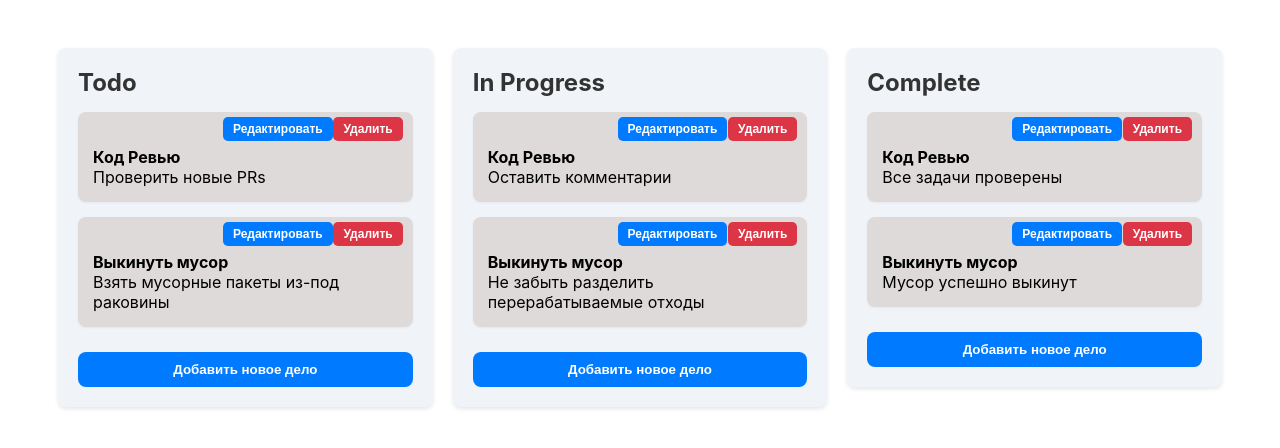
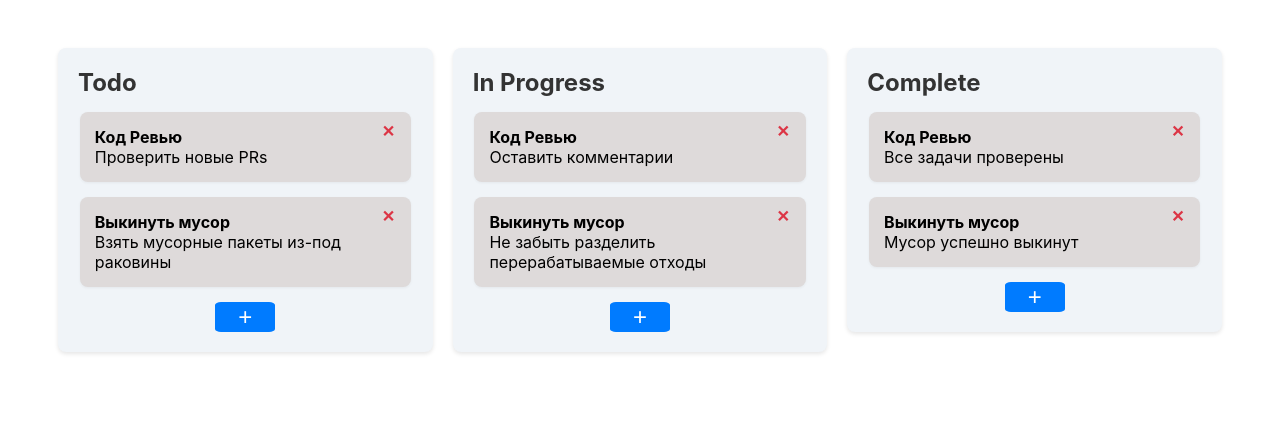
Before and after one commit to tank130701/course-work-frontend, a React (Create React App) app: page / in a window 1280 px wide. Shown: the top 448 px of the page. Built offline with nearby package versions, Linux system fonts and the light colour scheme.

Commit message:
fixed board

```diff
--- a/src/App.css
+++ b/src/App.css
@@ -3,7 +3,7 @@
   justify-content: space-around;
   align-items: start;
   padding: 20px;
-  height: 100vh;
+  height: 200vh;
   overflow: hidden;
   font-family: -apple-system, BlinkMacSystemFont, "Segoe UI", Roboto, Oxygen, Ubuntu, Cantarell, "Fira Sans", "Droid Sans", "Helvetica Neue", sans-serif;
 
@@ -13,7 +13,7 @@
   display: flex;
   flex-direction: column;
   width: 100%;
-  width: 400px; /* Определяем максимальную ширину для унификации размеров колонок */
+  width: 400px;
   padding: 20px;
   margin: 0 10px;
   background-color: #f0f4f8;
@@ -31,9 +31,10 @@
 
 .item {
   position: relative;
+  width: 90%;
   background-color: #DEDADA;
   padding: 15px;
-  padding-top: 35px;
+  padding-top: 15px;
   margin-bottom: 15px;
   border-radius: 8px;
   box-shadow: 0 1px 3px rgba(0, 0, 0, 0.05);
@@ -41,20 +42,79 @@
   overflow: hidden;
 }
 
-.item-edit-form.input,
-.item-edit-form.textarea {
+.item-description {
+  min-height: 20px;
+  position: relative;
+}
+
+
+
+.edit-item-button:hover,
+.delete-item-button:hover,
+.add-item-button:hover {
+  opacity: 0.9;
+}
+
+.item:hover {
+  background-color: #f2f2f2;
+}
+
+
+.item-edit-form.input:hover,
+.item-edit-form.textarea:hover {
+  background-color: #f7f7f7;
+}
+
+
+
+.item-edit-form.input{
   width: 90%;
-  padding: 8px;
-  margin-bottom: 8px;
-  border: 1px solid #007bff;
-  border-radius: 8px;
-  background-color: #fff;
+  background-color: #DEDADA;
   resize: none;
+  font-size: 16px;
+  border: 0px solid transparent;
+  box-sizing: border-box;
   font-family: -apple-system, BlinkMacSystemFont, "Segoe UI", Roboto, Oxygen, Ubuntu, Cantarell, "Fira Sans", "Droid Sans", "Helvetica Neue", sans-serif;
 
 }
 
-.edit-item-button,
+.item-edit-form.input {
+  font-weight: 650;
+}
+
+.item-edit-form.textarea {
+  width: 100%;
+  font-size: 16px;
+  font-family: -apple-system, BlinkMacSystemFont, "Segoe UI", Roboto, Oxygen, Ubuntu, Cantarell, "Fira Sans", "Droid Sans", "Helvetica Neue", sans-serif;
+  min-height: 20px;
+  line-height: 1;
+  padding: 5px;
+  overflow-y: hidden;
+  background-color: #DEDADA;
+  border: none;
+  outline: none;
+  resize: none;
+  box-sizing: border-box;
+  vertical-align: top;
+}
+
+
+.item:hover, .delete-item-button:hover {
+  background-color: #e0e0e0;
+}
+
+.item-edit-form.input:hover,
+.item-edit-form.textarea:hover {
+  background-color: #ebebeb;
+}
+
+.item-edit-form.input:focus,
+.item-edit-form.textarea:focus {
+  outline: none;
+  background-color: #DEDADA;
+}
+
+
 .delete-item-button {
   position: absolute;
   top: 5px;
@@ -68,21 +128,33 @@
   font-weight: bold;
 }
 
-.edit-item-button {
-  right: 80px; /* Оставляем пространство для кнопки удаления */
-  background-color: #007bff; /* Синий цвет */
+
+
+.delete-item-button {
+  right: 1px;
+  background-color: transparent;
+  color: #dc3545;
+  font-weight: bold;
 }
 
-.delete-item-button {
-  right: 10px; /* Ближе к краю элемента */
-  background-color: #dc3545; /* Красный цвет */
-}
 
-.edit-item-button:hover,
 .delete-item-button:hover {
   opacity: 0.8;
 }
 
+.delete-item-button:before {
+  content: "\2715";
+  display: inline-block;
+  margin-right: 5px;
+  font-size: 16px;
+}
+
+
+.add-item-button:before {
+  content: "\002B";
+  display: inline-block;
+
+}
 
 .item.draggable {
   cursor: grab;
@@ -94,33 +166,33 @@
 
 
 .add-item-button {
-  width: 100%;
-  padding: 10px;
-  margin-top: 10px;
+  content: "\002B Add New";
+  display: flex;
+  justify-content: center;
+  align-items: center;
+  width: 60px;
+  height: 30px;
   background-color: #007bff;
   color: white;
+  border-radius: 10%;
   border: none;
-  border-radius: 8px;
   cursor: pointer;
-  font-weight: bold;
+  font-size: 24px;
+}
+
+.board__content {
+  display: flex;
+  flex-direction: column;
+  align-items: center;
+  width: 100%;
 }
 
 
-.item-edit-form.button{
-  padding: 5px 10px;
-  background-color: #007bff;
-  color: white;
-  border: none;
-  border-radius: 8px;
-  cursor: pointer;
-  font-weight: bold;
-
-}
 
 
 .item-edit-form.input::placeholder,
 .item-edit-form.textarea::placeholder {
-  color: rgba(0, 0, 0, 0.5);
+  color: #999999;
   font-family: -apple-system, BlinkMacSystemFont, "Segoe UI", Roboto, Oxygen, Ubuntu, Cantarell, "Fira Sans", "Droid Sans", "Helvetica Neue", sans-serif;
 
 
@@ -128,7 +200,7 @@
 
 .item-edit-form.input:focus::placeholder,
 .item-edit-form.textarea:focus::placeholder {
-  color: transparent; /* Делаем текст прозрачным при фокусе */
+  color: #777777;
   font-family: -apple-system, BlinkMacSystemFont, "Segoe UI", Roboto, Oxygen, Ubuntu, Cantarell, "Fira Sans", "Droid Sans", "Helvetica Neue", sans-serif;
   font-size: 10px;
 }
--- a/src/components/Board.jsx
+++ b/src/components/Board.jsx
@@ -7,24 +7,24 @@ function Board() {
           id: 1,
           title: "Todo",
           items: [
-            { id: 1, title: 'Код Ревью', description: 'Проверить новые PRs' },
-            { id: 2, title: 'Выкинуть мусор', description: 'Взять мусорные пакеты из-под раковины' }
+            { id: 1, title: 'Код Ревью', description: 'Проверить новые PRs', isEditing: false},
+            { id: 2, title: 'Выкинуть мусор', description: 'Взять мусорные пакеты из-под раковины', isEditingTitle: false, isEditingDescription: false }
           ]
         },
         {
           id: 2,
           title: "In Progress",
           items: [
-            { id: 3, title: 'Код Ревью', description: 'Оставить комментарии' },
-            { id: 4, title: 'Выкинуть мусор', description: 'Не забыть разделить перерабатываемые отходы' }
+            { id: 3, title: 'Код Ревью', description: 'Оставить комментарии', isEditing: false },
+            { id: 4, title: 'Выкинуть мусор', description: 'Не забыть разделить перерабатываемые отходы', isEditingTitle: false, isEditingDescription: false }
           ]
         },
         {
           id: 3,
           title: "Complete",
           items: [
-            { id: 5, title: 'Код Ревью', description: 'Все задачи проверены' },
-            { id: 6, title: 'Выкинуть мусор', description: 'Мусор успешно выкинут' }
+            { id: 5, title: 'Код Ревью', description: 'Все задачи проверены', isEditingTitle: false, isEditingDescription: false },
+            { id: 6, title: 'Выкинуть мусор', description: 'Мусор успешно выкинут' , isEditingTitle: false, isEditingDescription: false }
           ]
         }
       ]);
@@ -42,13 +42,98 @@ function Board() {
 
 
 
+      const handleEditTitle = (boardId, itemId) => {
+        updateItemState(boardId, itemId, { isEditingTitle: true });
+      };
+
+      const handleFocus = (e) => {
+        const value = e.target.value;
+        e.target.style.height = 'auto';
+        e.target.style.height = `${e.target.scrollHeight}px`;
+        e.target.value = '';
+        e.target.value = value;
+      };
+
+      const handleEditDescription = (boardId, itemId) => {
+        updateItemState(boardId, itemId, { isEditingDescription: true });
+      };
+
+      const handleSaveItem = (boardId, itemId, title, description, field) => {
+        const updates = field === 'title'
+          ? { title, isEditingTitle: false }
+          : { description, isEditingDescription: false };
+
+        updateItemState(boardId, itemId, updates);
+      };
+
+
+
+      const handleInputChange = (e, boardId, itemId, field) => {
+        let newValue = e.target.value;
+
+        if (newValue.endsWith("\n")) {
+          newValue = newValue.slice(0, -1);
+        }
+
+        const fieldName = field === 'title' ? 'title' : 'description';
+        updateItemState(boardId, itemId, { [fieldName]: newValue });
+
+        e.target.style.height = 'auto';
+        e.target.style.height = `${e.target.scrollHeight}px`;
+      };
+
+      const handleBlurSaveTitle = (boardId, itemId) => {
+        const item = boards.find(board => board.id === boardId)?.items.find(item => item.id === itemId);
+        if (item) {
+          handleSaveItem(boardId, itemId, item.title, item.description, 'title');
+        }
+      };
+
+      const handleBlurSaveDescription = (boardId, itemId) => {
+        const item = boards.find(board => board.id === boardId)?.items.find(item => item.id === itemId);
+        if (item) {
+          handleSaveItem(boardId, itemId, item.title, item.description, 'description');
+        }
+      };
 
 
 
 
-    const renderEditButton = (boardId, itemId) => (
-      <button onClick={() => startEditItem(boardId, itemId)} className="edit-item-button">✏️</button>
-    );
+
+
+    const handleAddNewItem = (boardId) => {
+        const newCard = { id: Date.now(), title: 'Название задачи', description: 'Описание задачи', isEditing: true };
+        const updatedBoards = boards.map(board => board.id === boardId ? { ...board, items: [...board.items, newCard] } : board);
+        setBoards(updatedBoards);
+    };
+
+
+
+
+    const updateItemState = (boardId, itemId, updates) => {
+        const updatedBoards = boards.map(board =>
+            board.id === boardId ? {
+                ...board,
+                items: board.items.map(item =>
+                    item.id === itemId ? { ...item, ...updates } : item
+                )
+            } : board
+        );
+        setBoards(updatedBoards);
+    };
+
+
+
+    const handleInput = (e) => {
+      const textarea = e.target;
+      textarea.style.height = 'auto';
+      textarea.style.height = `${textarea.scrollHeight}px`;
+    };
+
+
+
+
+
 
 
       function dragStartHandler(e, board, item) {
@@ -92,88 +177,6 @@ function Board() {
     }
 
 
-
-    const handleAddOrEditItem = (boardId) => {
-      setBoards(boards => boards.map(board => {
-          if (board.id === boardId) {
-              let items = [...board.items];
-              if (editItemId) {
-                  // Редактирование существующей карточки
-                  items = items.map(item => item.id === editItemId ? { ...item, title: newTitle, description: newDescription } : item);
-              } else {
-                  // Создание новой карточки
-                  const newCard = { id: Date.now(), title: newTitle, description: newDescription };
-                  items.push(newCard);
-              }
-              return { ...board, items };
-          }
-          return board;
-      }));
-      // Сброс формы
-      resetForm();
-  };
-
-  const resetForm = () => {
-      setNewTitle('');
-      setNewDescription('');
-      setEditItemId(null);
-  };
-
-  const handleEditChange = (e, boardId, itemId, isTitle) => {
-    const newText = e.target.value;
-    setBoards(boards => boards.map(board => {
-        if (board.id === boardId) {
-            return {
-                ...board,
-                items: board.items.map(item => {
-                    if (item.id === itemId) {
-                        return isTitle ? { ...item, title: newText } : { ...item, description: newText };
-                    }
-                    return item;
-                })
-            };
-        }
-        return board;
-    }));
-};
-
-
-const handleAddNewItem = (boardId) => {
-  const newCard = { id: Date.now(), title: '', description: '', isEditing: true };
-  setBoards(boards => boards.map(board => {
-    if (board.id === boardId) {
-      return { ...board, items: [...board.items, newCard] };
-    }
-    return board;
-  }));
-};
-
-const startEditItem = (boardId, itemId) => {
-  setBoards(boards => boards.map(board => {
-    if (board.id === boardId) {
-      return {
-        ...board,
-        items: board.items.map(item => item.id === itemId ? { ...item, isEditing: true } : item)
-      };
-    }
-    return board;
-  }));
-};
-
-// Обновляем функцию saveItem, чтобы принимать title и description напрямую
-const saveItem = (boardId, itemId, title, description) => {
-  setBoards(boards => boards.map(board => {
-    if (board.id === boardId) {
-      return {
-        ...board,
-        items: board.items.map(item =>
-          item.id === itemId ? { ...item, title, description, isEditing: false } : item)
-      };
-    }
-    return board;
-  }));
-};
-
 const handleDeleteItem = (boardId, itemId) => {
   setBoards(boards => boards.map(board => {
     if (board.id === boardId) {
@@ -184,6 +187,7 @@ const handleDeleteItem = (boardId, itemId) => {
 };
 
 
+
 return (
   <div className="App">
     {boards.map((board) => (
@@ -191,31 +195,52 @@ return (
         <div className="board__title">{board.title}</div>
         <div className="board__content">
           {board.items.map((item) => (
-            <div key={item.id} draggable={!item.isEditing} onDragStart={(e) => dragStartHandler(e, board, item)}
-              onDragOver={(e) => dragOverHandler(e, board, item)}
-              className={`item ${item === hoveredItem ? 'hovered' : ''}`}>
-              {item.isEditing ? (
-                <div>
-                <input type="text" defaultValue={item.title} onChange={(e) => item.title = e.target.value} className="item-edit-form input" placeholder="Введите заголовок задачи"/>
-                <textarea defaultValue={item.description} onChange={(e) => item.description = e.target.value} className="item-edit-form textarea" placeholder="Введите описание задачи"></textarea>
-                <button onClick={() => saveItem(board.id, item.id, item.title, item.description)} className="item-edit-form button">Сохранить</button>
+            <div key={item.id} draggable={!item.isEditingTitle && !item.isEditingDescription} onDragStart={(e) => dragStartHandler(e, board, item)} className={`item ${item === hoveredItem ? 'hovered' : ''}`}>
+              {item.isEditingTitle ? (
+                <input
+                  autoFocus
+                  type="text"
+                  value={item.title}
+                  onChange={(e) => handleInputChange(e, board.id, item.id, 'title')}
+                  onBlur={() => handleBlurSaveTitle(board.id, item.id, item.title)}
+                  onKeyDown={(e) => e.key === 'Enter' && handleBlurSaveTitle(board.id, item.id, item.title)}
+                  className="item-edit-form input"
+                />
+              ) : (
+                <div onClick={() => handleEditTitle(board.id, item.id)}><strong>{item.title}</strong></div>
+              )}
+              {item.isEditingDescription ? (
+           <textarea
+           autoFocus
+           value={item.description}
+           onChange={(e) => handleInputChange(e, board.id, item.id, 'description')}
+           onBlur={() => handleBlurSaveDescription(board.id, item.id)}
+           onInput={handleInput}
+           onFocus={handleFocus}
+           className="item-edit-form textarea"
+         ></textarea>
+
+
+            ) : (
+              <div
+                className="item-description"
+                onClick={() => handleEditDescription(board.id, item.id)}
+                style={{ whiteSpace: 'pre-wrap', wordBreak: 'break-word' }}
+              >
+                {item.description}
               </div>
-              ) : (
-                <>
-                  <div><strong>{item.title}</strong></div>
-                  <div>{item.description}</div>
-                  <button onClick={() => startEditItem(board.id, item.id)} className="edit-item-button">Редактировать</button>
-                  <button onClick={() => handleDeleteItem(board.id, item.id)} className="delete-item-button">Удалить</button>
-                </>
-              )}
+            )
+          }
+              <button onClick={() => handleDeleteItem(board.id, item.id)} className="delete-item-button"></button>
             </div>
           ))}
-<button onClick={() => handleAddNewItem(board.id)} className="add-item-button">Добавить новое дело</button>
+          <button onClick={() => handleAddNewItem(board.id)} className="add-item-button"></button>
         </div>
       </div>
     ))}
   </div>
 );
+
 }
 
 
```
